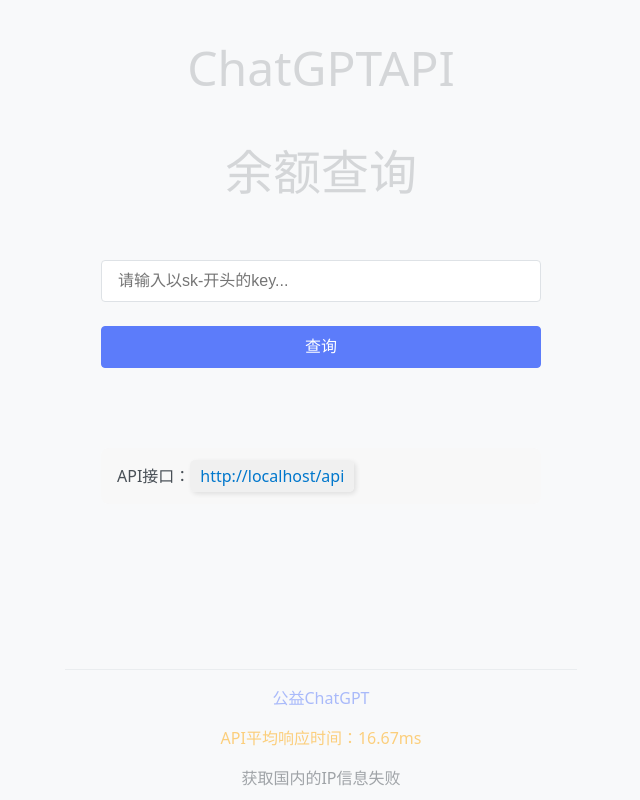
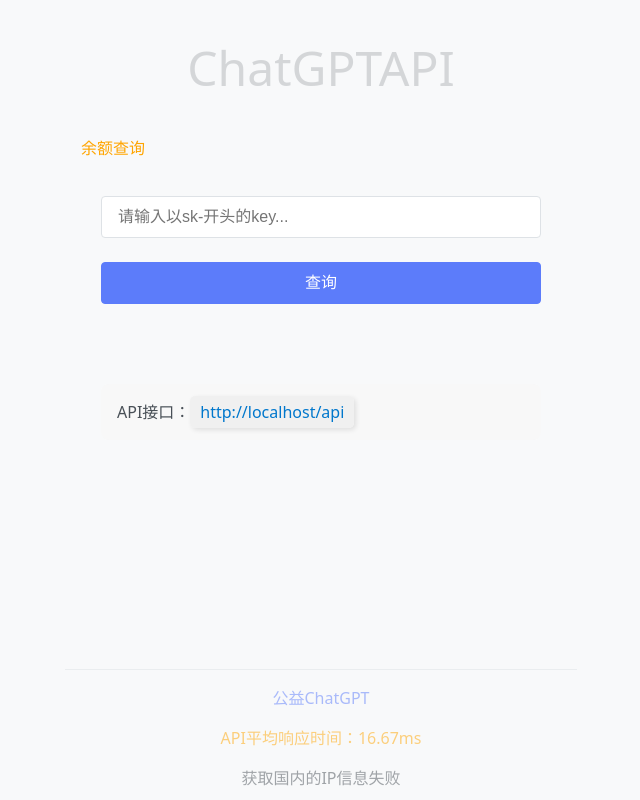
Before and after one commit to xiao1bai2ge3/ChatGPT-API, a Next.js app: page / in a window 1280 px wide. Shown: the whole page, without its empty margins (319-959 px from the left). Built offline with nearby package versions, Linux system fonts and the light colour scheme; no server answers.

Commit message:
Update index.js

```diff
--- a/src/pages/index.js
+++ b/src/pages/index.js
@@ -193,7 +193,7 @@
       <div className={styles.container}>
         <header className={styles.header}>
           <h1 className={styles.h1}>ChatGPTAPI</h1>
-          <h1 className={styles.h1}>余额查询</h1>
+          <p style={{ color: latencyColor }}>余额查询</p>
         </header>
         <main className={styles.main}>
 
```
